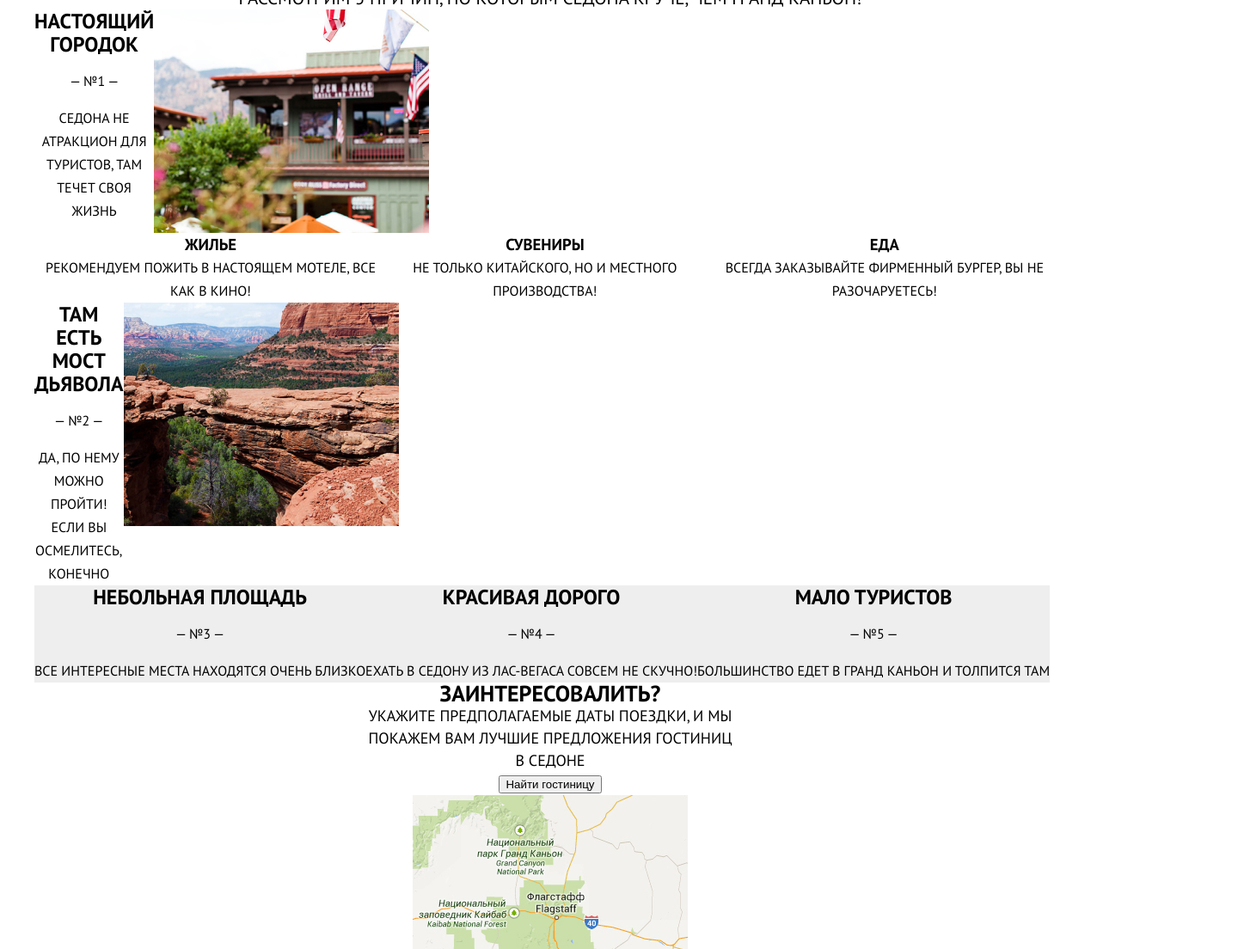
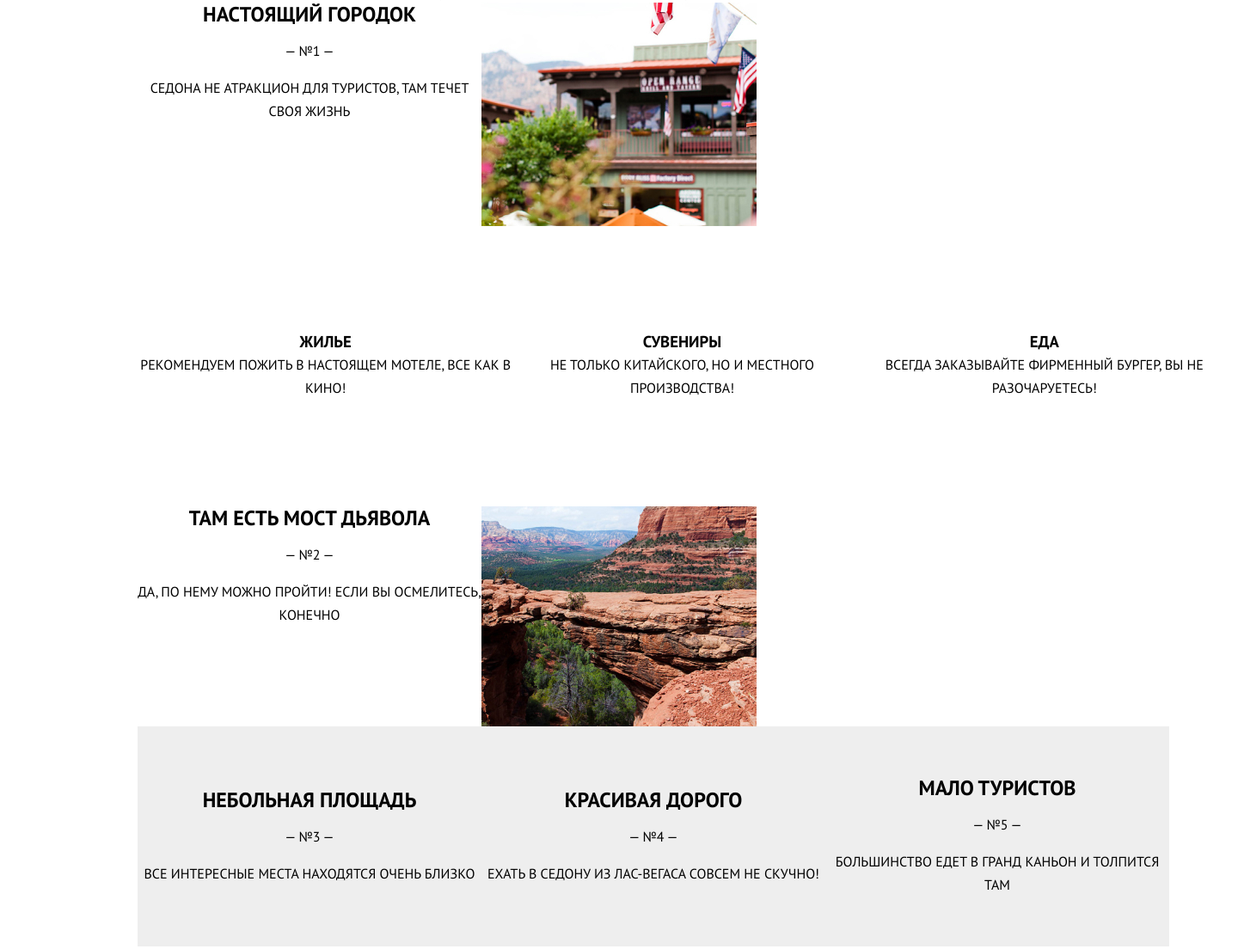
Before and after one commit to SingeRU/1261815-sedona-21, a website: page source/index.html in a window 1280 px wide. Shown: the part 586-1690 px from the top of the page at 86% size, 1440 px wide, since content can reach past the window. Drawn offline with nearby package versions, Linux system fonts and the light colour scheme; files that its build step writes are made by us from their sources.

Commit message:
Исправил

```diff
--- a/source/index.html
+++ b/source/index.html
@@ -2,6 +2,7 @@
 <html class="page" lang="ru">
   <head>
     <meta charset="utf-8">
+    <meta name="viewport" content="width=device-width, initial-scale=1">
     <title>HTML Academy: Седона</title>
     <link rel="stylesheet" href="css/style.css">
   </head>
@@ -27,7 +28,7 @@
     <div class="container">
       <main class="page-main">
         <section class="page-main__background">
-          <img src="img/sedona.jpg" alt="Картинка Седоны" width="320" height="389">
+          <img src="https://via.placeholder.com/282x214" alt="Картинка Седоны">
         </section>
         <h1 class="page-main__title visually-hidden">Sedona</h1>
 
--- a/source/less/blocks/container.less
+++ b/source/less/blocks/container.less
@@ -1,22 +1,17 @@
 .container {
-  width: 320px;
+  max-width: @desktop-width-container;
   margin: 0 auto;
-  padding: 0 10px;
+  padding: 0;
 }
 
-@media (min-width: @tablet-width) {
+@media (max-width: @tablet-width) {
   .container {
-    width: @tablet-width;
-    margin: 0 auto;
-    padding: 0 10px;
+    max-width: @mobile-width-container;
   }
 }
 
-
-@media (min-width: @desktop-width) {
+@media (max-width: @desktop-width) {
   .container {
-    width: @desktop-width;
-    margin: 0 auto;
-    padding: 0 10px;
+    max-width: @tablet-width-container;
   }
 }
--- /dev/null
+++ b/source/less/blocks/content.less
@@ -0,0 +1,4 @@
+.content-container {
+  width: 320px;
+  height: 211px;
+}
--- a/source/less/blocks/features.less
+++ b/source/less/blocks/features.less
@@ -1,3 +1,12 @@
 .features-item {
   list-style: none;
 }
+
+@media (min-width: @tablet-width) {
+  .features-item {
+    display: flex;
+    justify-content: center;
+    flex-direction: column;
+
+  }
+}
--- /dev/null
+++ b/source/less/blocks/page-main.less
@@ -0,0 +1,5 @@
+.page-main__background {
+  width: 320px;
+  height: 389px;
+  background: url(../img/sedona.jpg) no-repeat 50% 50%;
+}
--- a/source/less/blocks/performance.less
+++ b/source/less/blocks/performance.less
@@ -4,7 +4,6 @@
   font-weight: 700;
   line-height: 26px;
   letter-spacing: 0;
-  width: 285px;
   margin: 0 auto;
 }
 
--- a/source/less/blocks/reasons.less
+++ b/source/less/blocks/reasons.less
@@ -1,27 +1,5 @@
-.reasons__title {
-  background-color: @lightgrey;
-}
-
-.reasons__content-container {
-  width: 280px;
-}
-
-@media (min-width: @tablet-width) {
-  .reasons__content-container {
-    width: @tablet-width;
-    display: grid;
-    grid-template-columns: min-content 1fr;
-  }
-}
-
-@media (min-width: @desktop-width) {
-  .reasons__content-container {
-    width: @desktop-width;
-  }
-}
-
 .reasons__list {
-  width: 280px;
+  width: 320px;
   padding: 0;
   margin: 0 auto;
 }
@@ -30,6 +8,7 @@
   .reasons__list {
     width: @tablet-width;
     display: flex;
+    height: 330px;
   }
 }
 
@@ -38,3 +17,46 @@
     width: @desktop-width;
   }
 }
+
+.reasons__title {
+  background-color: @lightgrey;
+  height: 168px;
+  width: 320px;
+}
+
+@media (min-width: @tablet-width) {
+  .reasons__title {
+    height: 256px;
+    width: 256px;
+    display: flex;
+    flex-direction: column;
+    justify-content: center;
+  }
+}
+
+@media (min-width: @desktop-width) {
+  .reasons__title {
+    width: 400px;
+  }
+}
+
+.reasons__content-container {
+  width: 320px;
+}
+
+@media (min-width: @tablet-width) {
+  .reasons__content-container {
+    width: @tablet-width;
+    display: grid;
+    grid-template-columns: 256px 1fr;
+    grid-template-rows: 256px;
+  }
+}
+
+@media (min-width: @desktop-width) {
+  .reasons__content-container {
+    width: @desktop-width;
+    grid-template-columns: 400px 1fr;
+    grid-template-rows: 256px;
+  }
+}
--- a/source/less/global/variables.less
+++ b/source/less/global/variables.less
@@ -1,7 +1,12 @@
 //Viewports
 @tablet-width: 768px;
-@desktop-width: 1200px;
-@mobile-width-only: 767px;
+@desktop-width: 1280px;
+
+
+//Templates containers
+@mobile-width-container: 450px;
+@tablet-width-container: 960px;
+@desktop-width-container: 1220px;
 
 //Colors
 
--- a/source/less/style.less
+++ b/source/less/style.less
@@ -11,11 +11,14 @@
 @import "blocks/performance.less";
 @import "blocks/reasons.less";
 @import "blocks/location.less";
+@import "blocks/page-header.less";
+@import "blocks/page-main.less";
 @import "blocks/page-footer.less";
 @import "blocks/site.less";
 @import "blocks/copyright.less";
 @import "blocks/social.less";
 @import "blocks/container.less";
 @import "blocks/features.less";
-@import "blocks/page-header.less";
+
 @import "blocks/subtitle.less";
+@import "blocks/content.less";
```
